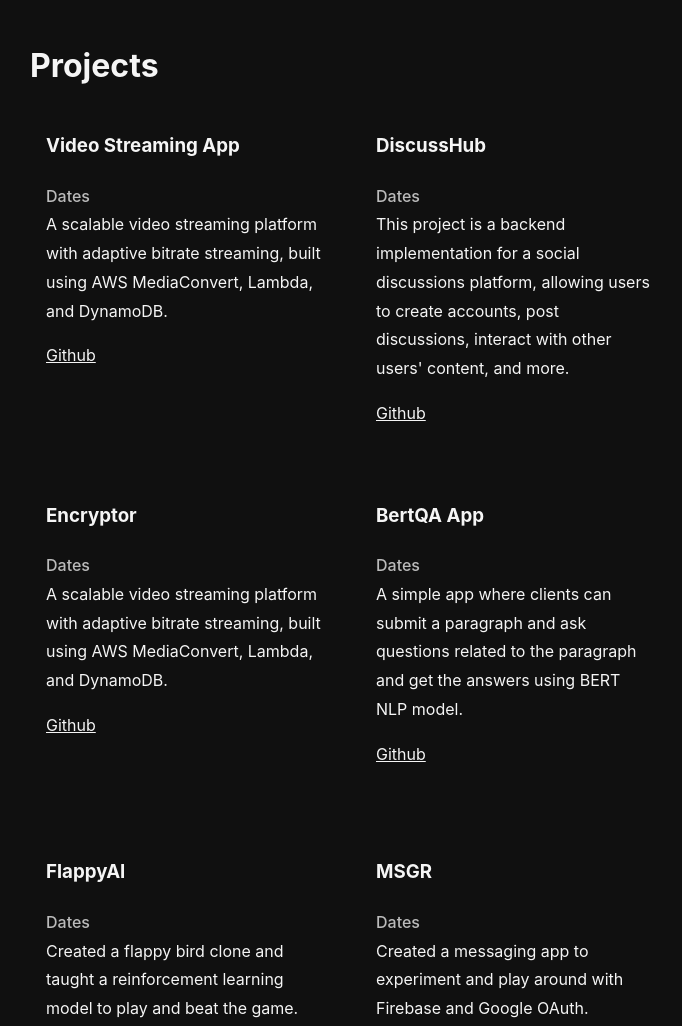
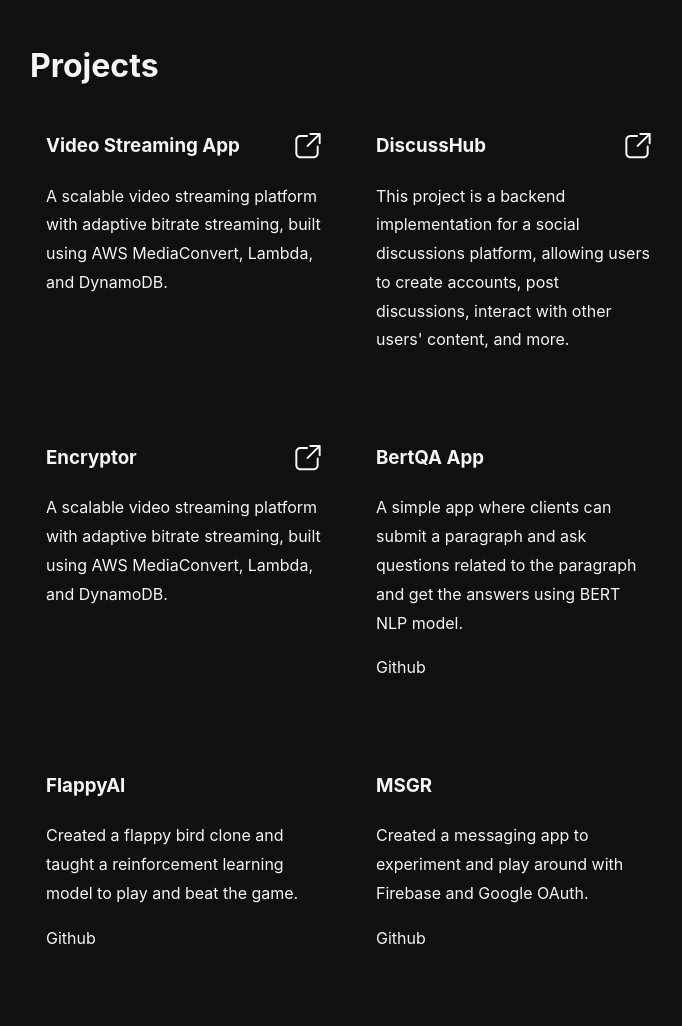
Before and after one commit to aritC/aritC.github.io, a plain HTML site: page index.html in a window 1280 px wide. Shown: the part 2147-3173 px from the top of the page, without its empty margins (290-972 px from the left). Drawn offline with Linux system fonts and the light colour scheme.

Commit message:
changes to project card

```diff
--- a/index.css
+++ b/index.css
@@ -145,7 +145,7 @@ nav a:hover {
   border: 1px solid #777;
 }
 .skill-item a {
-  text-decoration: underline;
+  text-decoration: none;
   color: #f5f5f5;
 }
 .skill-item strong {
@@ -154,9 +154,12 @@ nav a:hover {
   color: #f5f5f5;
   margin-bottom: 5px;
 }
-.skill-item span {
-  color: #bbb;
-  font-weight: 500;
+.skill-item-header {
+  color: #f5f5f5;
+  display: flex;
+  flex-direction: row;
+  justify-content: space-between;
+  width: 100%;
 }
 .dotted-bg {
   background: radial-gradient(#2a2a2a, transparent 8%);
--- a/index.html
+++ b/index.html
@@ -28,10 +28,9 @@
             xmlns="http://www.w3.org/2000/svg"
             fill="none"
             viewBox="0 0 24 24"
-            stroke-width="2"
+            stroke-width="3"
             stroke="currentColor"
             aria-hidden="true"
-            class="h-5 w-5 text-white sm:h-6 sm:w-6"
           >
             <path
               stroke-linecap="round"
@@ -139,44 +138,67 @@
         <h2>Projects</h2>
         <div class="skills-grid">
           <div class="skill-item">
+            <a href="https://github.com/aritC/video-streaming" target="_blank">
+              <span class="skill-item-header">
               <h3>Video Streaming App</h3>
-            <span>Dates</span>
+              <svg
+                xmlns="http://www.w3.org/2000/svg"
+                viewBox="0 0 48 48"
+                width="2rem"
+                fill="currentColor">
+                  <path d="M 41.470703 4.9863281 A 1.50015 1.50015 0 0 0 41.308594 5 L 27.5 5 A 1.50015 1.50015 0 1 0 27.5 8 L 37.878906 8 L 22.439453 23.439453 A 1.50015 1.50015 0 1 0 24.560547 25.560547 L 40 10.121094 L 40 20.5 A 1.50015 1.50015 0 1 0 43 20.5 L 43 6.6894531 A 1.50015 1.50015 0 0 0 41.470703 4.9863281 z M 12.5 8 C 8.3754991 8 5 11.375499 5 15.5 L 5 35.5 C 5 39.624501 8.3754991 43 12.5 43 L 32.5 43 C 36.624501 43 40 39.624501 40 35.5 L 40 25.5 A 1.50015 1.50015 0 1 0 37 25.5 L 37 35.5 C 37 38.003499 35.003499 40 32.5 40 L 12.5 40 C 9.9965009 40 8 38.003499 8 35.5 L 8 15.5 C 8 12.996501 9.9965009 11 12.5 11 L 22.5 11 A 1.50015 1.50015 0 1 0 22.5 8 L 12.5 8 z">
+                  </path>
+              </svg>
+              </span>
               <p>
                 A scalable video streaming platform with adaptive bitrate
                 streaming, built using AWS MediaConvert, Lambda, and DynamoDB.
               </p>
-            <a href="https://github.com/aritC/video-streaming" target="_blank"
-              >Github</a
-            >
+            </a>
           </div>
           <div class="skill-item">
+            <a href="https://github.com/aritC/DiscussHub" target="_blank"
+              >
+              <span class="skill-item-header">
                 <h3>DiscussHub</h3>
-            <span>Dates</span>
+                <svg
+                  xmlns="http://www.w3.org/2000/svg"
+                  viewBox="0 0 48 48"
+                  width="2rem"
+                  fill="currentColor">
+                    <path d="M 41.470703 4.9863281 A 1.50015 1.50015 0 0 0 41.308594 5 L 27.5 5 A 1.50015 1.50015 0 1 0 27.5 8 L 37.878906 8 L 22.439453 23.439453 A 1.50015 1.50015 0 1 0 24.560547 25.560547 L 40 10.121094 L 40 20.5 A 1.50015 1.50015 0 1 0 43 20.5 L 43 6.6894531 A 1.50015 1.50015 0 0 0 41.470703 4.9863281 z M 12.5 8 C 8.3754991 8 5 11.375499 5 15.5 L 5 35.5 C 5 39.624501 8.3754991 43 12.5 43 L 32.5 43 C 36.624501 43 40 39.624501 40 35.5 L 40 25.5 A 1.50015 1.50015 0 1 0 37 25.5 L 37 35.5 C 37 38.003499 35.003499 40 32.5 40 L 12.5 40 C 9.9965009 40 8 38.003499 8 35.5 L 8 15.5 C 8 12.996501 9.9965009 11 12.5 11 L 22.5 11 A 1.50015 1.50015 0 1 0 22.5 8 L 12.5 8 z">
+                    </path>
+                </svg>
+              </span>
               <p>
                 This project is a backend implementation for a social discussions
                 platform, allowing users to create accounts, post discussions,
                 interact with other users' content, and more.
               </p>
-            <a href="https://github.com/aritC/DiscussHub" target="_blank"
-              >Github</a
-            >
+            </a>
           </div>
           <div class="skill-item">
+            <a href="https://github.com/aritC/encryptor" target="_blank">
+              <span class="skill-item-header">
                 <h3>Encryptor</h3>
-            <span>Dates</span>
+                <svg
+                  xmlns="http://www.w3.org/2000/svg"
+                  viewBox="0 0 48 48"
+                  width="2rem"
+                  fill="currentColor">
+                    <path d="M 41.470703 4.9863281 A 1.50015 1.50015 0 0 0 41.308594 5 L 27.5 5 A 1.50015 1.50015 0 1 0 27.5 8 L 37.878906 8 L 22.439453 23.439453 A 1.50015 1.50015 0 1 0 24.560547 25.560547 L 40 10.121094 L 40 20.5 A 1.50015 1.50015 0 1 0 43 20.5 L 43 6.6894531 A 1.50015 1.50015 0 0 0 41.470703 4.9863281 z M 12.5 8 C 8.3754991 8 5 11.375499 5 15.5 L 5 35.5 C 5 39.624501 8.3754991 43 12.5 43 L 32.5 43 C 36.624501 43 40 39.624501 40 35.5 L 40 25.5 A 1.50015 1.50015 0 1 0 37 25.5 L 37 35.5 C 37 38.003499 35.003499 40 32.5 40 L 12.5 40 C 9.9965009 40 8 38.003499 8 35.5 L 8 15.5 C 8 12.996501 9.9965009 11 12.5 11 L 22.5 11 A 1.50015 1.50015 0 1 0 22.5 8 L 12.5 8 z">
+                    </path>
+                </svg>
+              </span>
               <p>
                 A scalable video streaming platform with adaptive bitrate
                 streaming, built using AWS MediaConvert, Lambda, and DynamoDB.
               </p>
-            <p>
-              <a href="https://github.com/aritC/encryptor" target="_blank"
-                >Github</a
-              >
+            </a>
             </p>
           </div>
           <div class="skill-item">
             <h3>BertQA App</h3>
-            <span>Dates</span>
             <p>
               A simple app where clients can submit a paragraph and ask
               questions related to the paragraph and get the answers using BERT
@@ -190,7 +212,6 @@
           </div>
           <div class="skill-item">
             <h3>FlappyAI</h3>
-            <span>Dates</span>
             <p>
               Created a flappy bird clone and taught a reinforcement learning
               model to play and beat the game.
@@ -203,7 +224,6 @@
           </div>
           <div class="skill-item">
             <h3>MSGR</h3>
-            <span>Dates</span>
             <p>
               Created a messaging app to experiment and play around with
               Firebase and Google OAuth.
```
Lines whose indentation alone changed are shown as unchanged.
